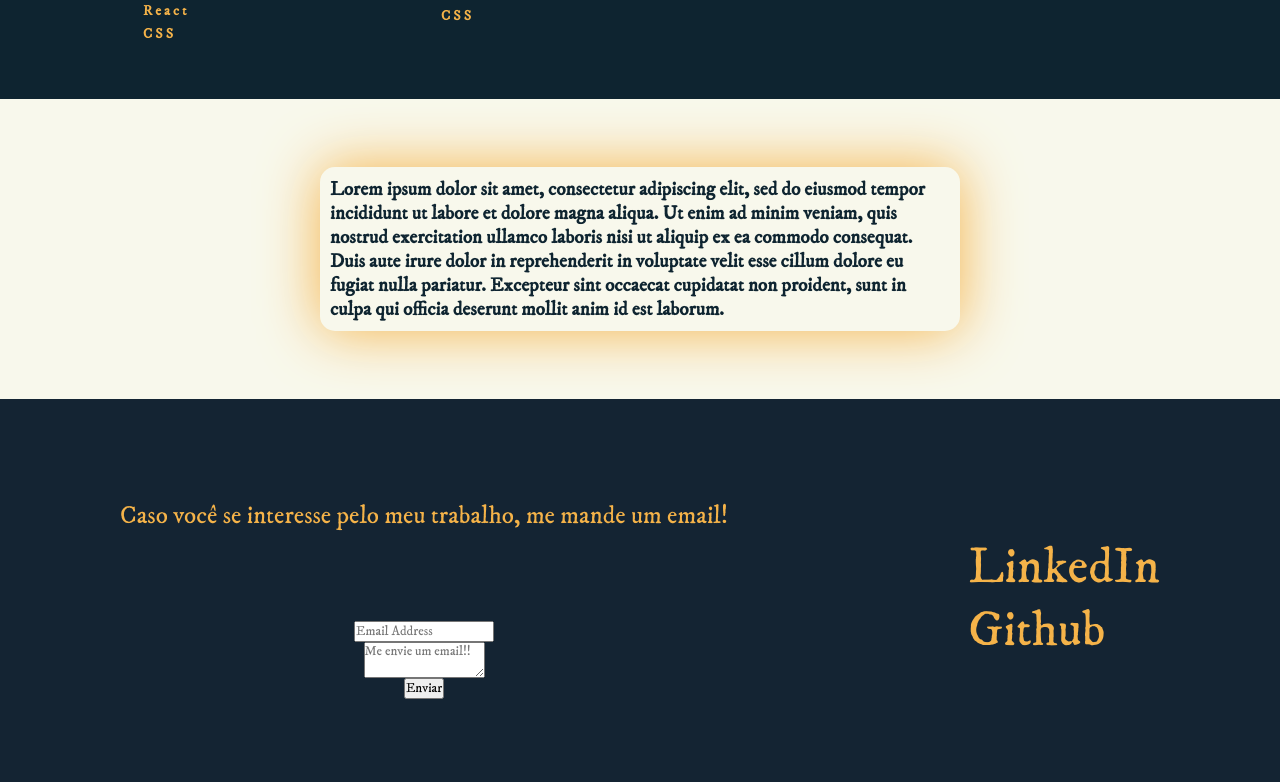
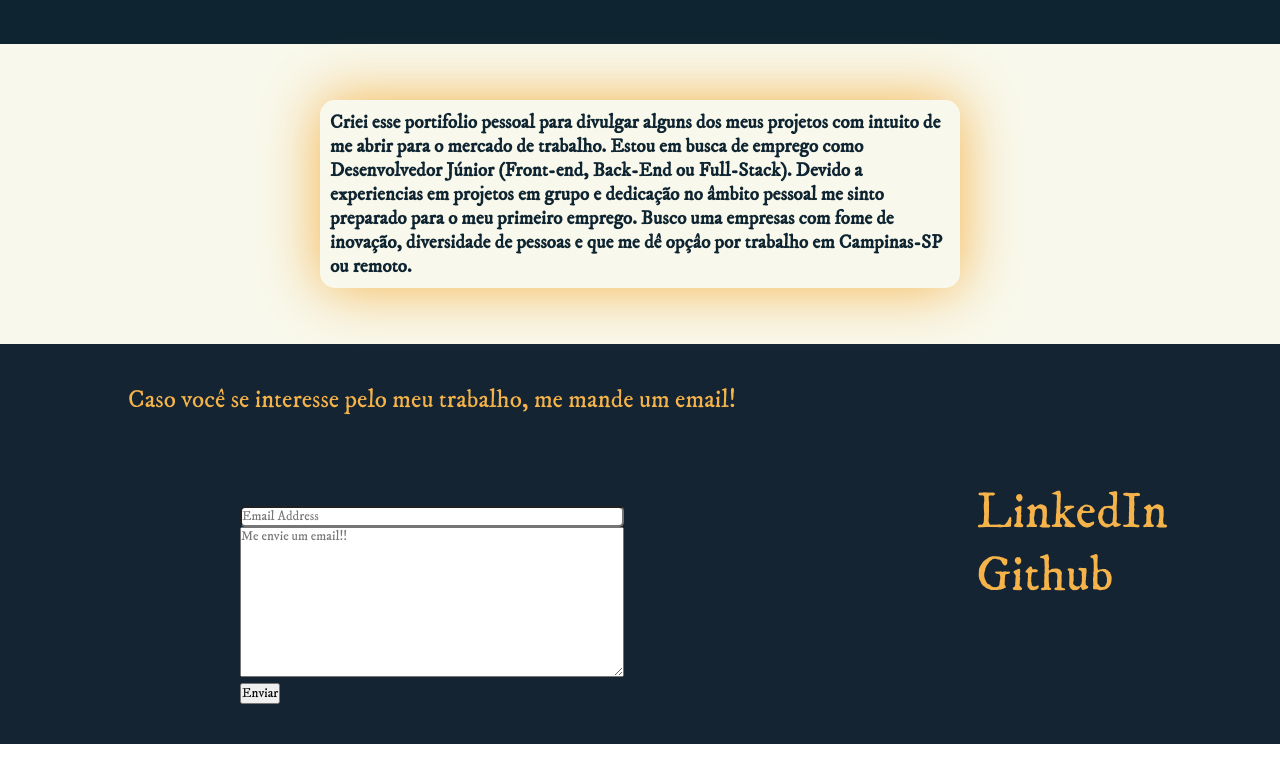
Before and after one commit to Gustavo-Jezini/Portifolio-GustavoJezini, a React (Create React App) app: page / in a window 1280 px wide. Shown: the part 1106-1888 px from the top of the page. After the commit the page ends 1850 px from the top, so only its background shows below. Built offline with nearby package versions, Linux system fonts and the light colour scheme; a web font is replaced by a local one.

Commit message:
PRIMEIRA VERSAO OFICIAL

```diff
--- a/package.json
+++ b/package.json
@@ -7,6 +7,7 @@
     "@testing-library/jest-dom": "^5.16.1",
     "@testing-library/react": "^11.2.7",
     "@testing-library/user-event": "^12.8.3",
+    "bootstrap": "^5.1.3",
     "react": "^17.0.2",
     "react-dom": "^17.0.2",
     "react-icons": "^4.3.1",
--- a/src/Footer/index.css
+++ b/src/Footer/index.css
@@ -28,3 +28,21 @@
   font-size: 25px;
   margin-bottom: 90px;
 }
+
+.email {
+  width: 50%;
+}
+
+.form-email {
+  width: 60%;
+}
+
+.input-email {
+  width: 50%;
+  border-radius: 5px;
+}
+
+.input-Text {
+  width: 100%;
+  height: 150px;
+}
--- a/src/Footer/index.js
+++ b/src/Footer/index.js
@@ -8,9 +8,9 @@ const Footer = () => {
         <span className='footer-texto'>
           Caso você se interesse pelo meu trabalho, me mande um email!
         </span>
-        <form className='email' action="https://formsubmit.co/gustavojezini@gmail.com" method="POST">
-            <input type="email" name="email" placeholder="Email Address" required/>
-            <textarea type="text" name="Assunto" required placeholder='Me envie um email!!'/>
+        <form className='form-email' action="https://formsubmit.co/gustavojezini@gmail.com" method="POST">
+            <input className='input-email' type="email" name="email" placeholder="Email Address" required/>
+            <textarea className='input-Text' type="text" name="Assunto" required placeholder='Me envie um email!!'/>
             <button type="submit">Enviar</button>
         </form>
       </div>
--- a/src/Objetivos/index.js
+++ b/src/Objetivos/index.js
@@ -5,7 +5,7 @@ const Objetivos = () => {
   return (
     <main id='objetivos' className='obj'>
       <div className='objText'>
-        <span>Lorem ipsum dolor sit amet, consectetur adipiscing elit, sed do eiusmod tempor incididunt ut labore et dolore magna aliqua. Ut enim ad minim veniam, quis nostrud exercitation ullamco laboris nisi ut aliquip ex ea commodo consequat. Duis aute irure dolor in reprehenderit in voluptate velit esse cillum dolore eu fugiat nulla pariatur. Excepteur sint occaecat cupidatat non proident, sunt in culpa qui officia deserunt mollit anim id est laborum.</span>
+        <span>Criei esse portifolio pessoal para divulgar alguns dos meus projetos com intuito de me abrir para o mercado de trabalho. Estou em busca de emprego como Desenvolvedor Júnior (Front-end, Back-End ou Full-Stack). Devido a experiencias em projetos em grupo e dedicação no âmbito pessoal me sinto preparado para o meu primeiro emprego. Busco uma empresas com fome de inovação, diversidade de pessoas e que me dê opçâo por trabalho em Campinas-SP ou remoto. </span>
       </div>
     </main>
   )
--- a/src/Tecnologias/index.js
+++ b/src/Tecnologias/index.js
@@ -11,7 +11,7 @@ const Tecnologias = () => {
   return (
     <main id='tec' className='tec'>
       <div className='tecTexto'>
-        <span>Lorem ipsum dolor sit amet, consectetur adipiscing elit, sed do eiusmod tempor incididunt ut labore et dolore magna aliqua. Ut enim ad minim veniam, quis nostrud exercitation ullamco laboris nisi ut aliquip ex ea commodo consequat.</span>
+        <span>No curso da trybe tive contato com otimas tecnologias para realizar inumeros projetos da maneira mais pratica e eficaz possível. </span>
       </div>
       <div className='tecImages'>
         <img src={javaScript} alt='JavaScript'/>
```
Also changed, not shown: 1 other file (tests, documents, lock files or other folders).
